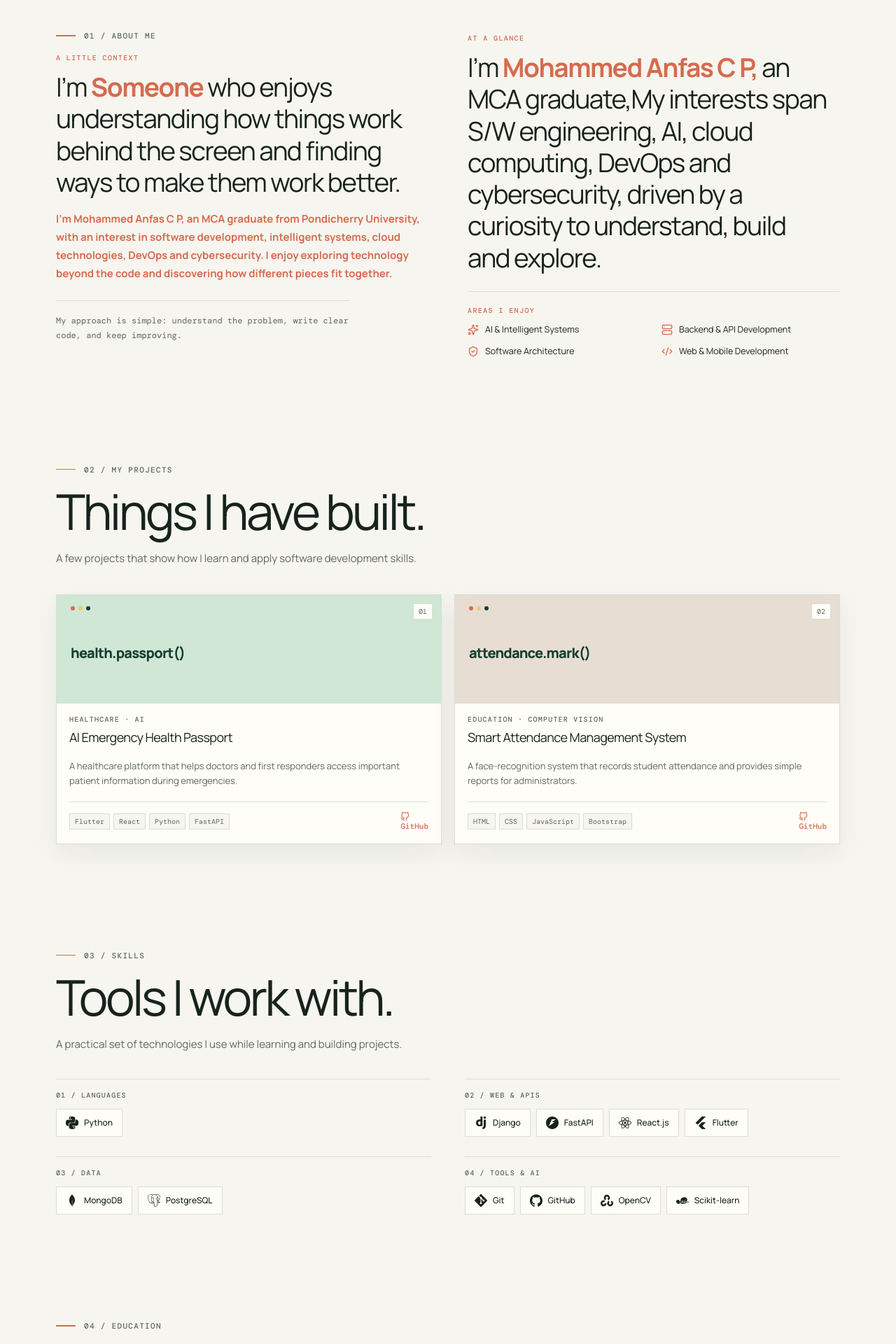
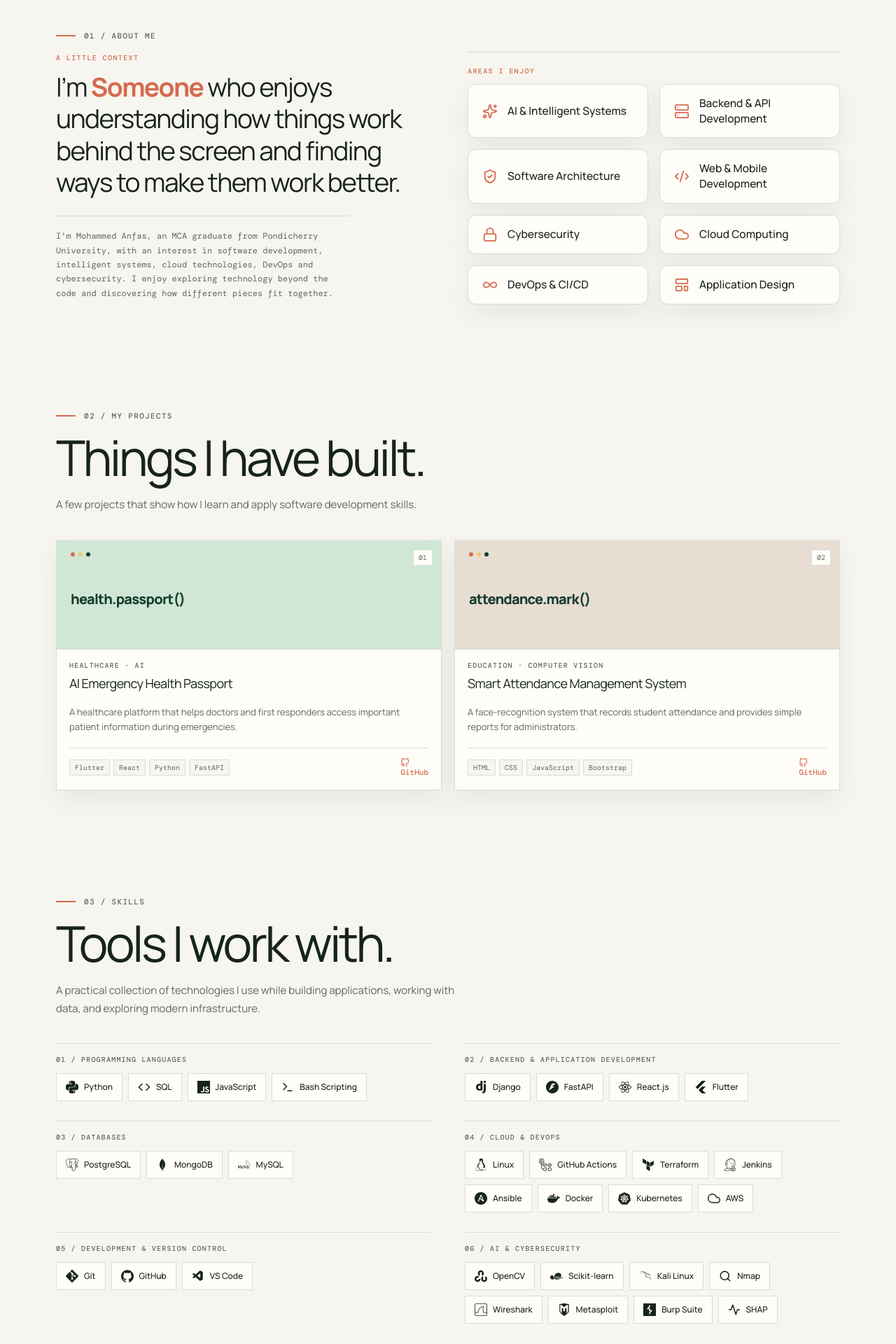
Before and after one commit to Anfas007/portfolio, a React (Vite) app: page / in a window 1280 px wide. Shown: the part 760-2680 px from the top of the page at 70% size. Built offline with nearby package versions, Linux system fonts and the light colour scheme.

Commit message:
changes made in contents and design

```diff
--- a/index.html
+++ b/index.html
@@ -13,7 +13,7 @@
     <link rel="preconnect" href="https://fonts.googleapis.com">
     <link rel="preconnect" href="https://fonts.gstatic.com" crossorigin>
 
-    <title>Mohammed Anfas CP | Junior Software Developer</title>
+    <title>Mohammed Anfas CP</title>
   </head>
   <body>
     <div id="root"></div>
--- a/src/components/about/About.tsx
+++ b/src/components/about/About.tsx
@@ -1,7 +1,25 @@
 import { motion } from "framer-motion";
-import { Code2, Server, ShieldCheck, Sparkles } from "lucide-react";
+import {
+  Sparkles,
+  Server,
+  ShieldCheck,
+  Code2,
+  Lock,
+  Cloud,
+  Infinity,
+  LayoutTemplate,
+} from "lucide-react";
 
-const highlights = [["AI & Intelligent Systems", Sparkles], ["Backend & API Development", Server], ["Software Architecture", ShieldCheck], ["Web & Mobile Development", Code2]] as const;
+const highlights = [
+  ["AI & Intelligent Systems", Sparkles],
+  ["Backend & API Development", Server],
+  ["Software Architecture", ShieldCheck],
+  ["Web & Mobile Development", Code2],
+  ["Cybersecurity", Lock],
+  ["Cloud Computing", Cloud],
+  ["DevOps & CI/CD", Infinity],
+  ["Application Design", LayoutTemplate],
+] as const;
 
 export default function About() {
   return <section id="about" className="section about">
@@ -11,17 +29,13 @@ export default function About() {
           <p className="section-kicker">01 / About me</p>
           <p className="about-label">A little context</p>
           <p className="about-copy about-intro">I’m <strong>Someone</strong> who enjoys understanding how things work behind the screen and finding ways to make them work better.</p>
-          <p className="about-copy bio-italian"><strong>I’m Mohammed Anfas C P, an MCA graduate from Pondicherry University, with an interest in software development, intelligent systems, cloud technologies, DevOps and cybersecurity. I enjoy exploring technology beyond the code and discovering how different pieces fit together.</strong></p>
-          <p className="about-note">My approach is simple: understand the problem, write clear code, and keep improving.</p>
+
+          <p className="about-note">I'm Mohammed Anfas, an MCA graduate from Pondicherry University, with an interest in software development, intelligent systems, cloud technologies, DevOps and cybersecurity. I enjoy exploring technology beyond the code and discovering how different pieces fit together.</p>
         </motion.div>
         <motion.div initial={{ opacity: 0, x: 18 }} whileInView={{ opacity: 1, x: 0 }} viewport={{ once: true }}>
           <div className="about-profile">
-            <p className="about-label">At a glance</p>
-            <div className="about-facts">
 
 
-             <p className="about-copy about-intro">I’m <strong> Mohammed Anfas C P,</strong> an MCA graduate,My interests span S/W engineering, AI, cloud computing, DevOps and cybersecurity, driven by a curiosity to understand, build and explore.</p>
-            </div>
             <p className="about-label focus-label">Areas I enjoy</p>
             <ul className="focus-list">{highlights.map(([text, Icon]) => <li key={text}><Icon size={16} /><span>{text}</span></li>)}</ul>
           </div>
--- a/src/components/contact/Contact.tsx
+++ b/src/components/contact/Contact.tsx
@@ -1,7 +1,7 @@
 import { useState } from "react";
 import emailjs from "@emailjs/browser";
 import { AlertCircle, CheckCircle, Mail, MapPin, Send } from "lucide-react";
-import { FiInstagram, FiLinkedin } from "react-icons/fi";
+import { FiLinkedin, FiGithub } from "react-icons/fi";
 import { SITE } from "../../data/site";
 
 export default function Contact() {
@@ -15,7 +15,7 @@ export default function Contact() {
     finally { setIsSending(false); }
   };
   return <section id="contact" className="section contact">  <div className="container contact-grid">
-  <div className="contact-intro"><p className="section-kicker">05 / Contact</p><h2 className="section-title">Open to meaningful work.</h2><p className="contact-copy">I am open to junior developer roles, internships, and software projects where I can learn, contribute, and grow with a team.</p><div className="contact-links"><a href={`mailto:${SITE.email}`}><Mail size={17} /><span><small>Email</small><strong>{SITE.email}</strong></span></a><a href={SITE.linkedin} target="_blank" rel="noreferrer"><FiLinkedin size={17} /><span><small>LinkedIn</small><strong>Connect with me</strong></span></a><a href={SITE.instagram} target="_blank" rel="noreferrer"><FiInstagram size={17} /><span><small>Instagram</small><strong>Follow along</strong></span></a><span><MapPin size={17} /><span><small>Location</small><strong>Kerala, India</strong></span></span></div></div>
+  <div className="contact-intro"><p className="section-kicker">05 / Contact</p><h2 className="section-title">Let's connect.</h2><p className="contact-copy">Open to interesting opportunities, collaborative projects and new challenges across technology.</p><div className="contact-links"><a href={`mailto:${SITE.email}`}><Mail size={17} /><span><small>Email</small><strong>{SITE.email}</strong></span></a><a href={SITE.linkedin} target="_blank" rel="noreferrer"><FiLinkedin size={17} /><span><small>LinkedIn</small><strong>Connect with me</strong></span></a><a href={SITE.github} target="_blank" rel="noreferrer"><FiGithub size={17} /><span><small>GitHub</small><strong>Explore my work</strong></span></a><span><MapPin size={17} /><span><small>Location</small><strong>Kerala, India</strong></span></span></div></div>
     <form className="form-card contact-form-card card" onSubmit={sendEmail}><div className="form-heading"><span>Start a conversation</span><h3>Send me a message.</h3></div><div className="form-field"><label htmlFor="from_name">Your name</label><input id="from_name" name="from_name" placeholder="Your name" required /></div><div className="form-field"><label htmlFor="reply_to">Email address</label><input id="reply_to" type="email" name="reply_to" placeholder="you@example.com" required /></div><div className="form-field"><label htmlFor="message">Message</label><textarea id="message" name="message" rows={4} placeholder="Tell me a little about your idea..." required /></div>{status === "success" && <div className="status status-success" aria-live="polite"><CheckCircle size={15} /> Message sent successfully.</div>}{status === "error" && <div className="status status-error" aria-live="polite"><AlertCircle size={15} /> {errorMessage}</div>}<button className="button button-primary" type="submit" disabled={isSending}>{isSending ? "Sending..." : "Send message"} <Send size={15} /></button></form>
   </div></section>;
 }
--- a/src/components/education/Education.tsx
+++ b/src/components/education/Education.tsx
@@ -20,7 +20,7 @@ const education = [
 
 export default function Education() {
   return <section id="education" className="section education"><div className="container">
-    <p className="section-kicker">04 / Education</p><h2 className="section-title">My learning journey.</h2><p className="section-lede">The academic foundation behind my interest in software development.</p>
+    <p className="section-kicker">04 / Education</p><h2 className="section-title">My learning journey.</h2><p className="section-lede">The academic foundation that shaped my understanding of computing, software and technology.</p>
     <div className="education-list">{education.map((item, index) => <motion.article className="education-row" key={item.degree} initial={{ opacity: 0, y: 12 }} whileInView={{ opacity: 1, y: 0 }} viewport={{ once: true }} transition={{ delay: index * .1 }}>
       <span className="education-period">{item.period}</span><div className="education-content"><div className="education-icon"><item.icon size={17} /></div><div><h3>{item.degree}</h3><p className="education-institution">{item.institution}</p><p>{item.description}</p></div></div>
     </motion.article>)}</div>
--- a/src/components/skills/TechStack.tsx
+++ b/src/components/skills/TechStack.tsx
@@ -1,16 +1,100 @@
 import { motion } from "framer-motion";
-import { SiDjango, SiFastapi, SiFlutter, SiGithub, SiGit, SiMongodb, SiOpencv, SiPostgresql, SiPython, SiReact, SiScikitlearn } from "react-icons/si";
+import {
+  SiDjango,
+  SiFastapi,
+  SiFlutter,
+  SiGithub,
+  SiGit,
+  SiMongodb,
+  SiMysql,
+  SiOpencv,
+  SiPostgresql,
+  SiPython,
+  SiReact,
+  SiScikitlearn,
+  SiJavascript,
+  SiDocker,
+  SiJenkins,
+  SiGithubactions,
+  SiLinux,
+  SiTerraform,
+  SiAnsible,
+  SiKalilinux,
+  SiWireshark,
+  SiMetasploit,
+  SiBurpsuite,
+  SiKubernetes,
+} from "react-icons/si";
+
+import { VscVscode } from "react-icons/vsc";
+import { FiCloud, FiActivity, FiCode, FiTerminal, FiSearch } from "react-icons/fi";
 
 const groups = [
-  { title: "Languages", items: [["Python", SiPython]] },
-  { title: "Web & APIs", items: [["Django", SiDjango], ["FastAPI", SiFastapi], ["React.js", SiReact], ["Flutter", SiFlutter]] },
-  { title: "Data", items: [["MongoDB", SiMongodb], ["PostgreSQL", SiPostgresql]] },
-  { title: "Tools & AI", items: [["Git", SiGit], ["GitHub", SiGithub], ["OpenCV", SiOpencv], ["Scikit-learn", SiScikitlearn]] },
+  {
+    title: "Programming Languages",
+    items: [
+      ["Python", SiPython],
+      ["SQL", FiCode],
+      ["JavaScript", SiJavascript],
+      ["Bash Scripting", FiTerminal],
+    ],
+  },
+  {
+    title: "Backend & Application Development",
+    items: [
+      ["Django", SiDjango],
+      ["FastAPI", SiFastapi],
+      ["React.js", SiReact],
+      ["Flutter", SiFlutter],
+    ],
+  },
+  {
+    title: "Databases",
+    items: [
+      ["PostgreSQL", SiPostgresql],
+      ["MongoDB", SiMongodb],
+      ["MySQL", SiMysql],
+    ],
+  },
+  {
+    title: "Cloud & DevOps",
+    items: [
+      ["Linux", SiLinux],
+      ["GitHub Actions", SiGithubactions],
+      ["Terraform", SiTerraform],
+      ["Jenkins", SiJenkins],
+      ["Ansible", SiAnsible],
+      ["Docker", SiDocker],
+      ["Kubernetes", SiKubernetes],
+      ["AWS", FiCloud],
+    ],
+  },
+  {
+    title: "Development & Version Control",
+    items: [
+      ["Git", SiGit],
+      ["GitHub", SiGithub],
+      ["VS Code", VscVscode],
+    ],
+  },
+  {
+    title: "AI & Cybersecurity",
+    items: [
+      ["OpenCV", SiOpencv],
+      ["Scikit-learn", SiScikitlearn],
+      ["Kali Linux", SiKalilinux],
+      ["Nmap", FiSearch],
+      ["Wireshark", SiWireshark],
+      ["Metasploit", SiMetasploit],
+      ["Burp Suite", SiBurpsuite],
+      ["SHAP", FiActivity],
+    ],
+  },
 ] as const;
 
 export default function TechStack() {
   return <section id="skills" className="section skills"><div className="container">
-    <p className="section-kicker">03 / Skills</p><h2 className="section-title">Tools I work with.</h2><p className="section-lede">A practical set of technologies I use while learning and building projects.</p>
+    <p className="section-kicker">03 / Skills</p><h2 className="section-title">Tools I work with.</h2><p className="section-lede">A practical collection of technologies I use while building applications, working with data, and exploring modern infrastructure.</p>
     <div className="tech-groups">{groups.map((group, groupIndex) => <div className="tech-group" key={group.title}><p className="tech-group-title">0{groupIndex + 1} / {group.title}</p><div className="tech-grid">{group.items.map(([name, Icon], index) => <motion.div className="tech" key={name} initial={{ opacity: 0, y: 8 }} whileInView={{ opacity: 1, y: 0 }} viewport={{ once: true }} transition={{ delay: index * .04 }}><Icon size={18} /><span>{name}</span></motion.div>)}</div></div>)}</div>
   </div></section>;
 }
--- a/src/data/site.ts
+++ b/src/data/site.ts
@@ -24,4 +24,6 @@ export const SITE = {
   instagram: "https://instagram.com/anfas__cp/",
 
   resume: "/resume/Mohammed_Anfas_CP_Resume.pdf",
+
+  github: "https://github.com/Anfas007/",
 };
--- a/src/styles.css
+++ b/src/styles.css
@@ -553,7 +553,7 @@ body.dark .highlight svg {
 .focus-list {
   display: grid;
   grid-template-columns: 1fr 1fr;
-  gap: 12px 22px;
+  gap: 16px;
   margin: 0;
   padding: 0;
   list-style: none;
@@ -562,15 +562,37 @@ body.dark .highlight svg {
 .focus-list li {
   display: flex;
   align-items: center;
-  gap: 9px;
+  gap: 14px;
+  padding: 16px 20px;
+  border-radius: 12px;
+  background-color: var(--surface);
+  border: 1px solid var(--line);
+  box-shadow: var(--shadow);
   color: var(--ink);
-  font-size: 12.5px;
+  font-size: 15.5px;
+  font-weight: 500;
+  line-height: 1.4;
+  transition: transform 0.2s ease, border-color 0.2s ease;
+}
+
+.focus-list li:hover {
+  transform: translateY(-2px);
+  border-color: var(--accent);
 }
 
 .focus-list svg {
+  width: 22px;
+  height: 22px;
   color: var(--accent);
   flex: 0 0 auto;
 }
+
+@media (max-width: 640px) {
+  .focus-list {
+    grid-template-columns: 1fr;
+  }
+}
+
 
 body.dark .focus-list svg {
   color: var(--yellow);
@@ -1493,8 +1515,3 @@ body.dark .contact-card svg {
   .contact-cards { grid-template-columns: 1fr; }
   .hero-banner { min-height: 270px; }
 }
-
-.bio-italian strong {
-  color: var(--accent);
-  font-weight: 700;
-}
```
